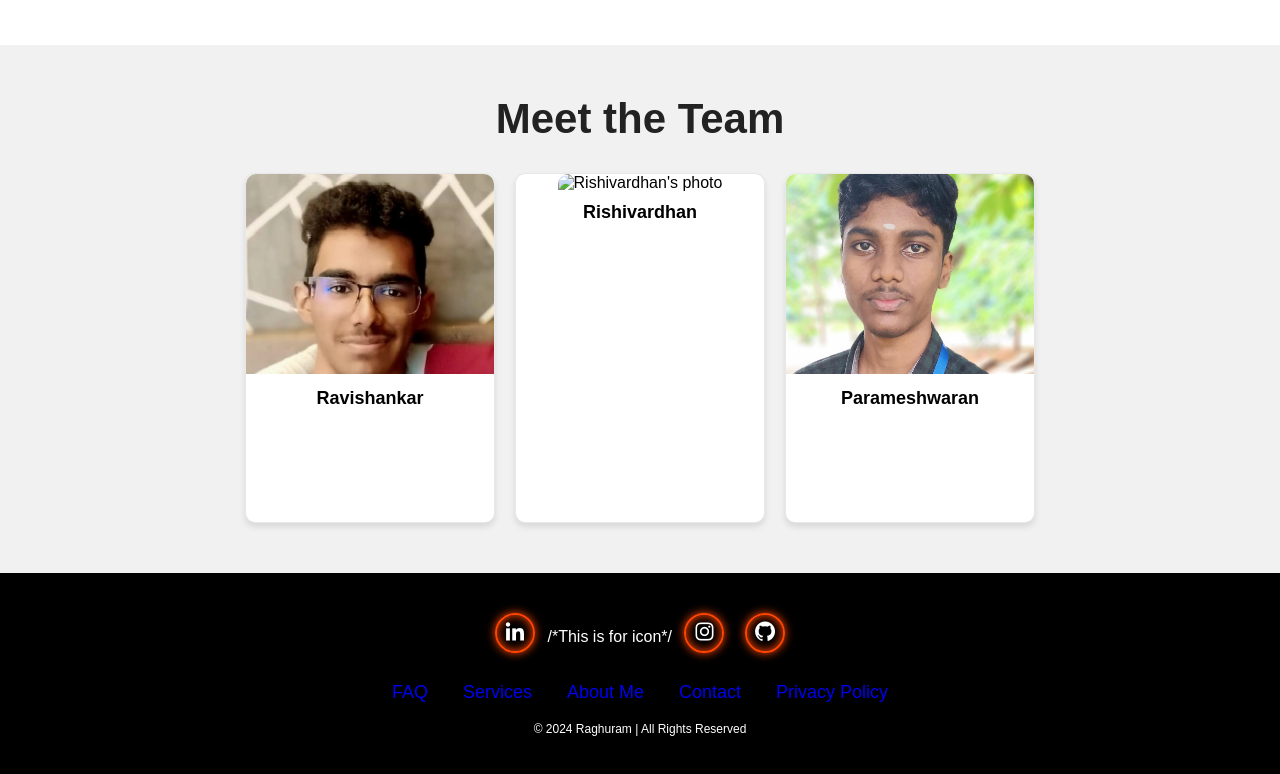
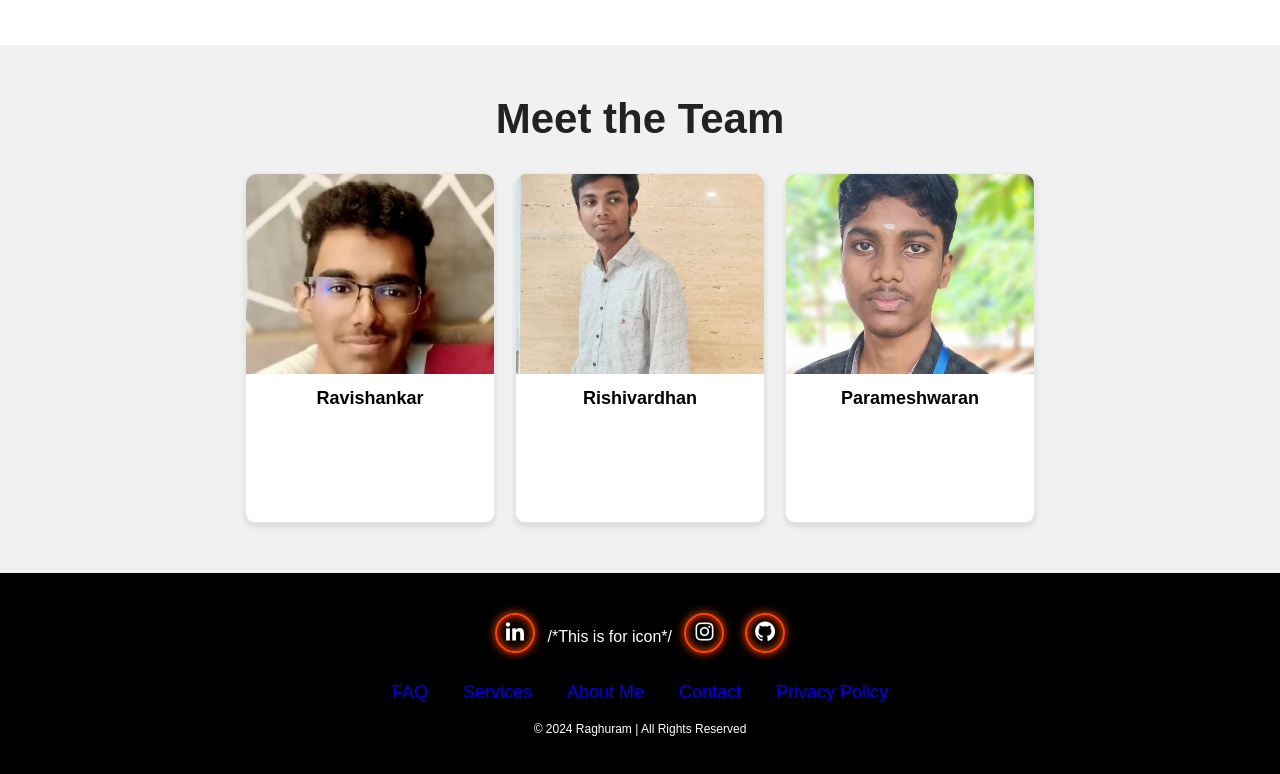
Before and after one commit to Raghuram-G01/Createathon-CodeMaster, a plain HTML site: page index.html in a window 1280 px wide. Shown: the part 2637-3411 px from the top of the page. Drawn offline with nearby package versions, Linux system fonts and the light colour scheme.

Commit message:
changed rishivardhan's pic

```diff
--- a/index.html
+++ b/index.html
@@ -96,7 +96,7 @@ boxicons.min.css' rel='stylesheet'>
             </div>
             <div class="team-member">
                 <a href="https://rishivardhan-j.github.io/Project06/index.html" target="_blank">
-                    <img src="rishivardhan.jpg" alt="Rishivardhan's photo">
+                    <img src="Rishivardhan's pic.jpg" alt="Rishivardhan's photo">
                     <h3>Rishivardhan</h3>
                 </a>
             </div>
```
